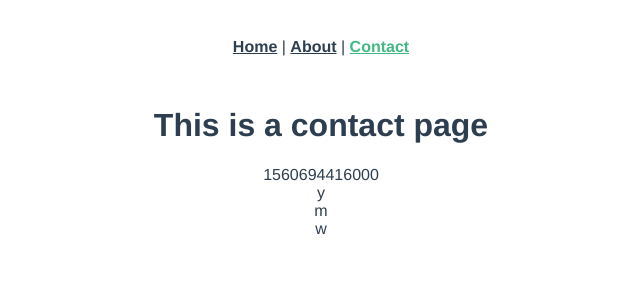
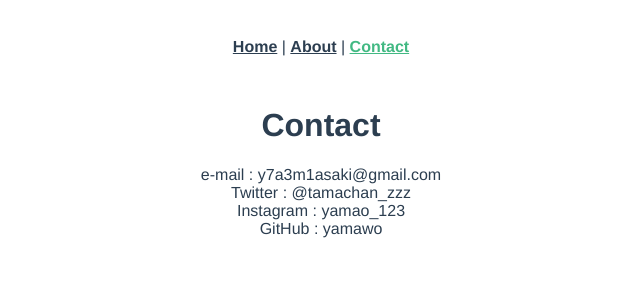
Before and after one commit to yamawo/yamaho, a Vue app in the folder client/: page /contact in a window 1280 px wide. Shown: the top 300 px of the page, without its empty margins (319-959 px from the left). Built offline with nearby package versions, Linux system fonts and the light colour scheme.

Commit message:
added contactPage

```diff
--- a/client/src/components/AboutPage/slider.vue
+++ b/client/src/components/AboutPage/slider.vue
@@ -31,13 +31,10 @@ export default {
      return {
      	msg: 'This is "BIG3"',
      	slickOptions: {
-     		arrows: false,
+     		    arrows: false,
             autoplay: true,
-            autoplaySpeed: 6000,
-            dots: true,
-            fade: true,
-            appendDots: $('.dots')
-
+            autoplaySpeed: 5500,
+            fade: true
      	}
      }
 	},
--- /dev/null
+++ b/client/src/components/contactPage/con.vue
@@ -0,0 +1,27 @@
+<template>
+  <div class="contact">
+    <h1>{{pageName}}</h1>
+
+    <div v-for="item in list" :key=item>
+    	{{item}}
+    </div>
+  </div>
+</template>
+<script>
+	export default{
+		name:"contact",
+		data(){
+			return {
+				pageName:"Contact",
+				list:["e-mail : y7a3m1asaki@gmail.com","Twitter : @tamachan_zzz","Instagram : yamao_123","GitHub : yamawo"]
+			}
+		},
+		methods:{
+
+		}
+	}
+</script>
+<style scoped>
+
+
+</style>
--- a/client/src/views/Home.vue
+++ b/client/src/views/Home.vue
@@ -2,20 +2,20 @@
   <div class="home">
 
     <terminal />
-    <keireki />
+
   </div>
 </template>
 
 <script>
 // @ is an alias to /src
 import Terminal from '@/components/terminal.vue'
-import Keireki from "@/components/topPage/keireki.vue"
+
 
 export default {
   name: 'home',
   components: {
-    Terminal,
-    Keireki
+    Terminal
+
   }
 }
 </script>
--- a/client/src/views/contact.vue
+++ b/client/src/views/contact.vue
@@ -1,28 +1,17 @@
 <template>
-  <div class="contact">
-    <h1>This is a {{pageName}} page</h1>
-    {{getNow()}}
-    <div v-for="item in list" :key=item>
-    	{{item}}
-    </div>
+  <div class="thirdPage">
+
+    <contact />
   </div>
 </template>
+
 <script>
-	export default{
-		name:"contact",
-		data(){
-			return {
-				pageName:"contact",
-				list:["y","m","w"]
-			}
-		},
-		methods:{
-			getNow(){
-				return Date.now().toString();
-			}
-		}
-	}
+// @ is an alias to /src
+import Contact from '@/components/contactPage/con.vue'
+export default {
+  name: 'third',
+  components: {
+    Contact
+  }
+}
 </script>
-<style>
-
-</style>
```
Also changed, not shown: client/src/assets/INTER-2.jpg, client/src/assets/yamasaki-1.png.
